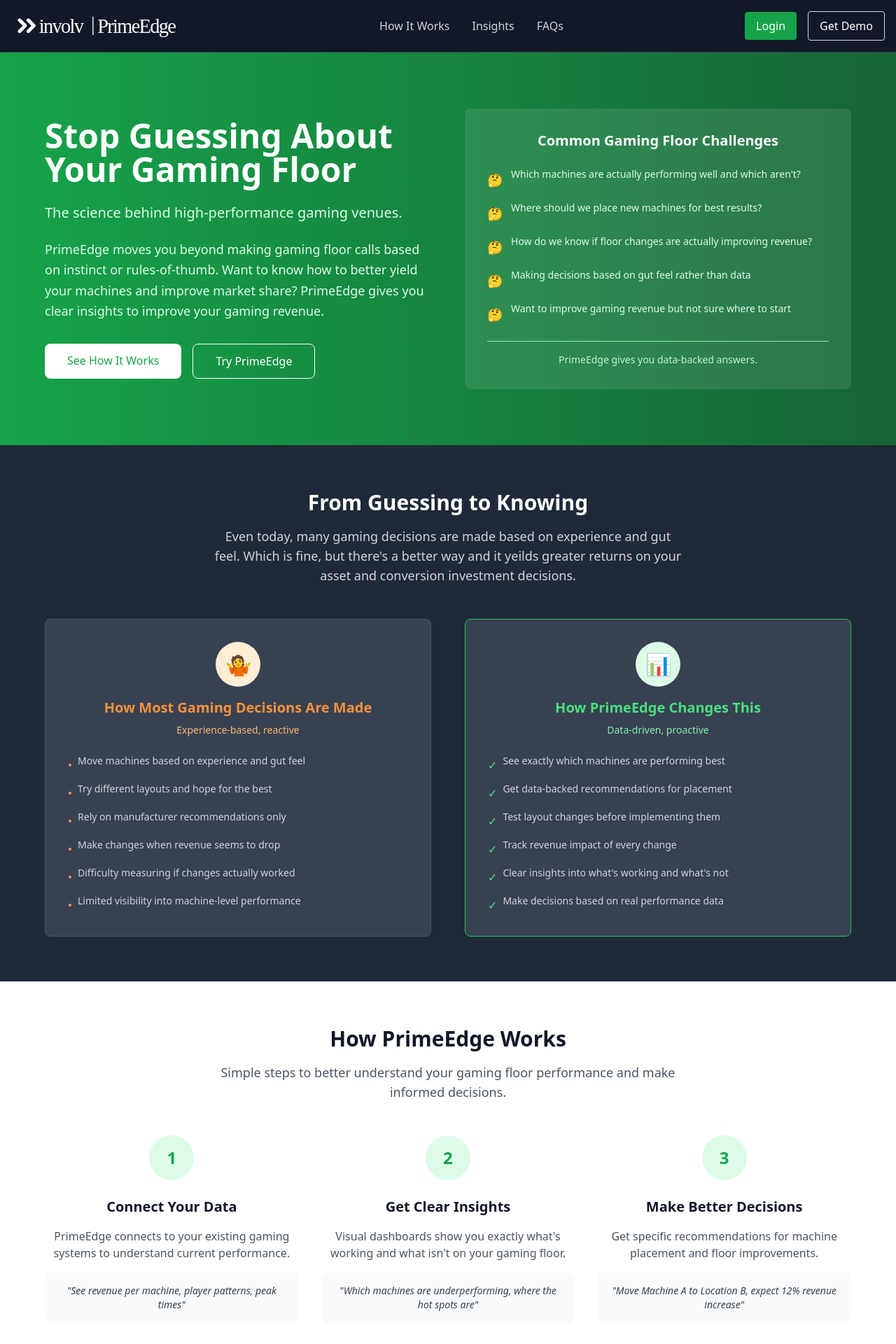
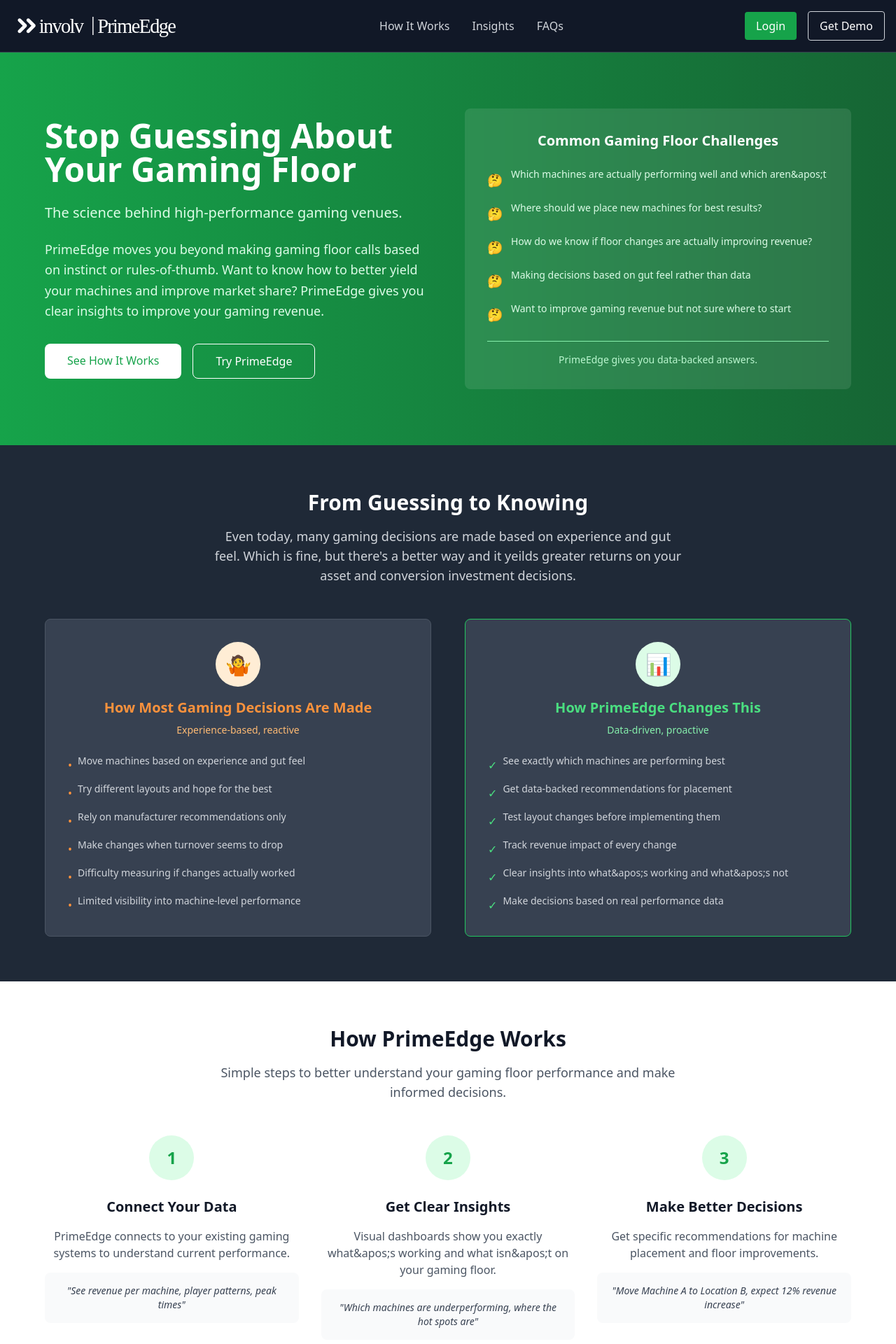
Before and after one commit to markkelly123/involv-sentinel-site, a Next.js app: page / in a window 1280 px wide. Shown: the top 1920 px of the page at 70% size. Built offline with nearby package versions, Linux system fonts and the light colour scheme.

Commit message:
Revised homepage: practical gaming insights focus, removed AI jargon, venue-friendly messaging

```diff
--- a/src/pages/index.tsx
+++ b/src/pages/index.tsx
@@ -92,7 +92,7 @@
             <div className="text-center mb-12">
               <h2 className="text-3xl font-bold mb-4">From Guessing to Knowing</h2>
               <p className="text-gray-300 text-lg max-w-2xl mx-auto">
-                Even today, many gaming decisions are made based on experience and gut feel. Which is fine, but there's a better way and it yeilds greater returns on your asset and conversion investment decisions.
+                Even today, many gaming decisions are made based on experience and gut feel. Which is fine, but there&apos;s a better way and it yeilds greater returns on your asset and conversion investment decisions.
               </p>
             </div>
 
@@ -200,7 +200,7 @@
             <h2 className="text-3xl font-bold text-gray-900 mb-8">Venues Using PrimeEdge Report</h2>
             <div className="bg-gray-50 rounded-lg p-8 mb-8">
               <blockquote className="text-lg text-gray-700 italic mb-4">
-                "Finally understand which machines are actually working and which ones aren't. Takes the guesswork out of gaming floor decisions."
+                "Finally understand which machines are actually working and which ones "Which machines are actually performing well and which aren&apos;t?". Takes the guesswork out of gaming floor decisions."
               </blockquote>
               <div className="text-sm text-gray-600">
                 — Gaming Manager, Regional Club
@@ -229,7 +229,7 @@
             <h2 className="text-3xl font-bold mb-8">Built by Gaming Industry Experts</h2>
             <div className="bg-gray-700 rounded-lg p-8">
               <p className="text-gray-300 mb-6 leading-relaxed">
-                PrimeEdge is developed by Involv, led by gaming industry veterans including Con Nikitas, who managed nearly 13,000 EGMs across Australia's largest gaming operations. We understand gaming venues because we've run them.
+                PrimeEdge is developed by Involv, led by gaming industry veterans including Con Nikitas, who managed nearly 13,000 EGMs across Australia&apos;s largest gaming operations. We understand gaming venues because we&apos;ve run them.
               </p>
               <div className="grid md:grid-cols-3 gap-8 text-center">
                 <div>
@@ -331,7 +331,7 @@
 
 // Data
 const gamingChallenges = [
-  "Which machines are actually performing well and which aren't?",
+  "Which machines are actually performing well and which aren&apos;t",
   "Where should we place new machines for best results?",
   "How do we know if floor changes are actually improving revenue?",
   "Making decisions based on gut feel rather than data",
@@ -342,7 +342,7 @@
   "Move machines based on experience and gut feel",
   "Try different layouts and hope for the best",
   "Rely on manufacturer recommendations only",
-  "Make changes when revenue seems to drop",
+  "Make changes when turnover seems to drop",
   "Difficulty measuring if changes actually worked",
   "Limited visibility into machine-level performance"
 ]
@@ -352,7 +352,7 @@
   "Get data-backed recommendations for placement",
   "Test layout changes before implementing them",
   "Track revenue impact of every change",
-  "Clear insights into what's working and what's not",
+  "Clear insights into what&apos;s working and what&apos;s not",
   "Make decisions based on real performance data"
 ]
 
@@ -364,7 +364,7 @@
   },
   {
     title: "Get Clear Insights",
-    description: "Visual dashboards show you exactly what's working and what isn't on your gaming floor.",
+    description: "Visual dashboards show you exactly what&apos;s working and what isn&apos;t on your gaming floor.",
     example: "Which machines are underperforming, where the hot spots are"
   },
   {
```
